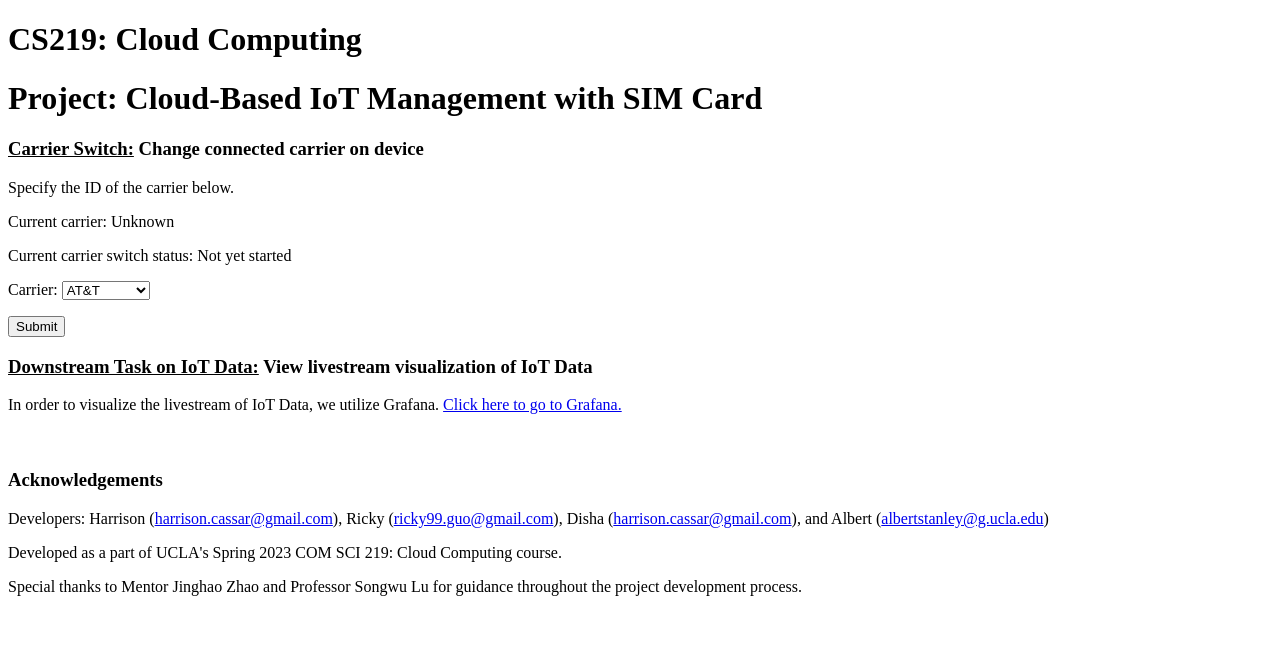
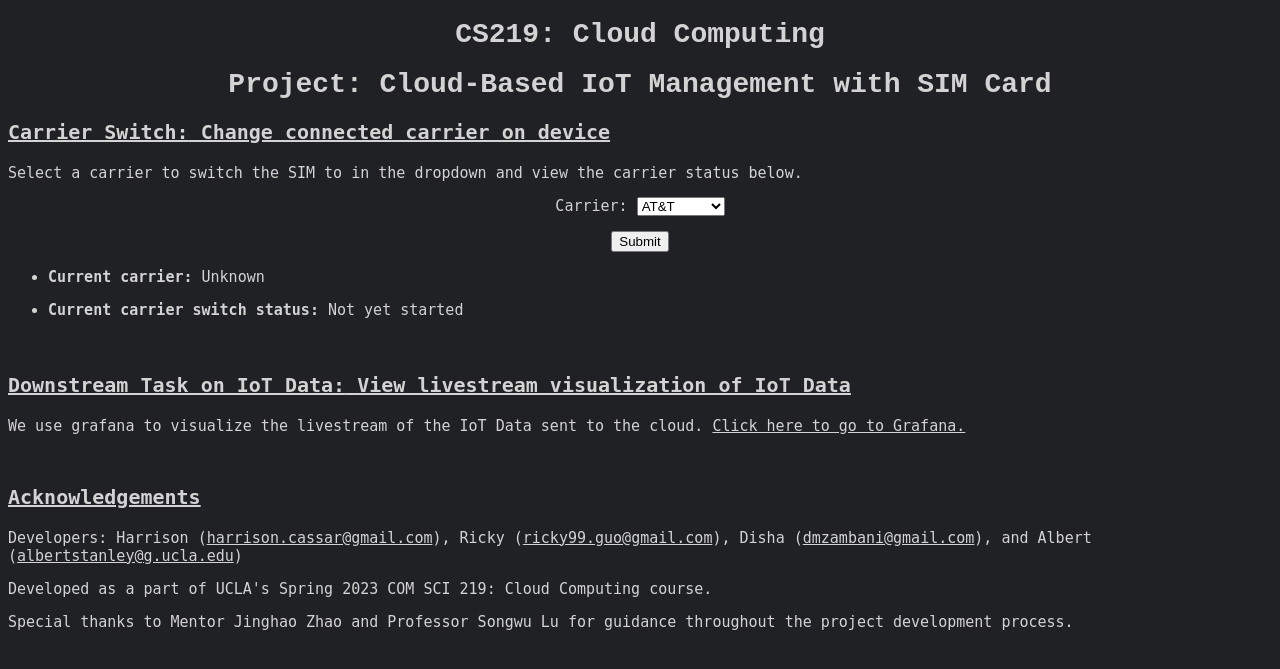
Before and after one commit to harrisonCassar/CS219-Cloud-IoT-Management-SIM-Card, a Flask app: page / in a window 1280 px wide. Shown: the top 669 px of the page. Run offline with Flask 2, Linux system fonts and the light colour scheme; some libraries are stand-ins or nearby versions.

Commit message:
Update index.html

```diff
--- a/flask_server/templates/index.html
+++ b/flask_server/templates/index.html
@@ -4,6 +4,49 @@
     <meta charset="UTF-8">
     <title>Home - CS219</title>
     <meta name="viewport" content="width=device-width, initial-scale=1.0">
+    <style>
+      body {
+        background-color: #202124;
+        color: #D3D3D3;
+      }
+
+      .container {
+        max-width: 800px;
+        margin: 0 auto;
+        padding: 20px;
+      }
+
+      h1 {
+        font-size: 28px;
+        text-align: center;
+        font-family: 'Courier New', Courier, monospace, sans-serif;
+      }
+
+      h3 {
+        font-size: 20px;
+        text-decoration: underline;
+        font-family: DejaVu Sans Mono, monospace;
+      }
+
+      p {
+        font-size: 15px;
+        font-family: DejaVu Sans Mono, monospace;
+      }
+
+      a {
+        color: #D3D3D3;
+      }
+
+      a:hover {
+        text-decoration: underline;
+      }
+
+      footer {
+        margin-top: 50px;
+      }
+
+
+    </style>
   </head>
   <body>
 
@@ -16,28 +59,26 @@
 
     <h3><u>Carrier Switch:</u> Change connected carrier on device</h3>
       <div id="transfer">
-        <p>Specify the ID of the carrier below.</p>
-        <p>Current carrier: {{ current_carrier }}</p>
-        <p>Current carrier switch status: {{ carrier_switch_status }}</p>
-        <form action="{{ url_for('carrier_switch') }}" method="post" enctype="multipart/form-data">
+        <p>Select a carrier to switch the SIM to in the dropdown and view the carrier status below.</p>
+        <form action="{{ url_for('carrier_switch') }}" method="post" enctype="multipart/form-data" style="text-align: center;">
           {{ form_change_carrier.csrf_token }}
           <p>Carrier: {{ form_change_carrier.carrier }}</p>
           <div class="button_with_status">
             {{ form_change_carrier.submit }}
           </div>
         </form>
+        <ul>
+        <li><p><b>Current carrier:</b> {{ current_carrier }}</p></li>
+        <li><p><b>Current carrier switch status:</b> {{ carrier_switch_status }}</p></li>
       </div>
 
+      <br>
     <h3><u>Downstream Task on IoT Data:</u> View livestream visualization of IoT Data</h3>
-    In order to visualize the livestream of IoT Data, we utilize Grafana. <a href="http://localhost:8000/grafana">Click here to go to Grafana.</a>
-
-    <br>
-    <br>
-    <br>
+    <p>We use grafana to visualize the livestream of the IoT Data sent to the cloud. <a href="http://localhost:8000/grafana">Click here to go to Grafana.</a></p>
 
     <footer>
       <h3>Acknowledgements</h3>
-      <p>Developers: Harrison (<a href="mailto:harrison.cassar@gmail.com">harrison.cassar@gmail.com</a>), Ricky (<a href="mailto:ricky99.guo@gmail.com">ricky99.guo@gmail.com</a>), Disha (<a href="mailto:harrison.cassar@gmail.com">harrison.cassar@gmail.com</a>), and Albert (<a href="mailto:albertstanley@g.ucla.edu">albertstanley@g.ucla.edu</a>)</p>
+      <p>Developers: Harrison (<a href="mailto:harrison.cassar@gmail.com">harrison.cassar@gmail.com</a>), Ricky (<a href="mailto:ricky99.guo@gmail.com">ricky99.guo@gmail.com</a>), Disha (<a href="mailto:dmzambani@gmail.com">dmzambani@gmail.com</a>), and Albert (<a href="mailto:albertstanley@g.ucla.edu">albertstanley@g.ucla.edu</a>)</p>
       <p>Developed as a part of UCLA's Spring 2023 COM SCI 219: Cloud Computing course.</p>
       <p>Special thanks to Mentor Jinghao Zhao and Professor Songwu Lu for guidance throughout the project development process. </p>
     </footer>
```
